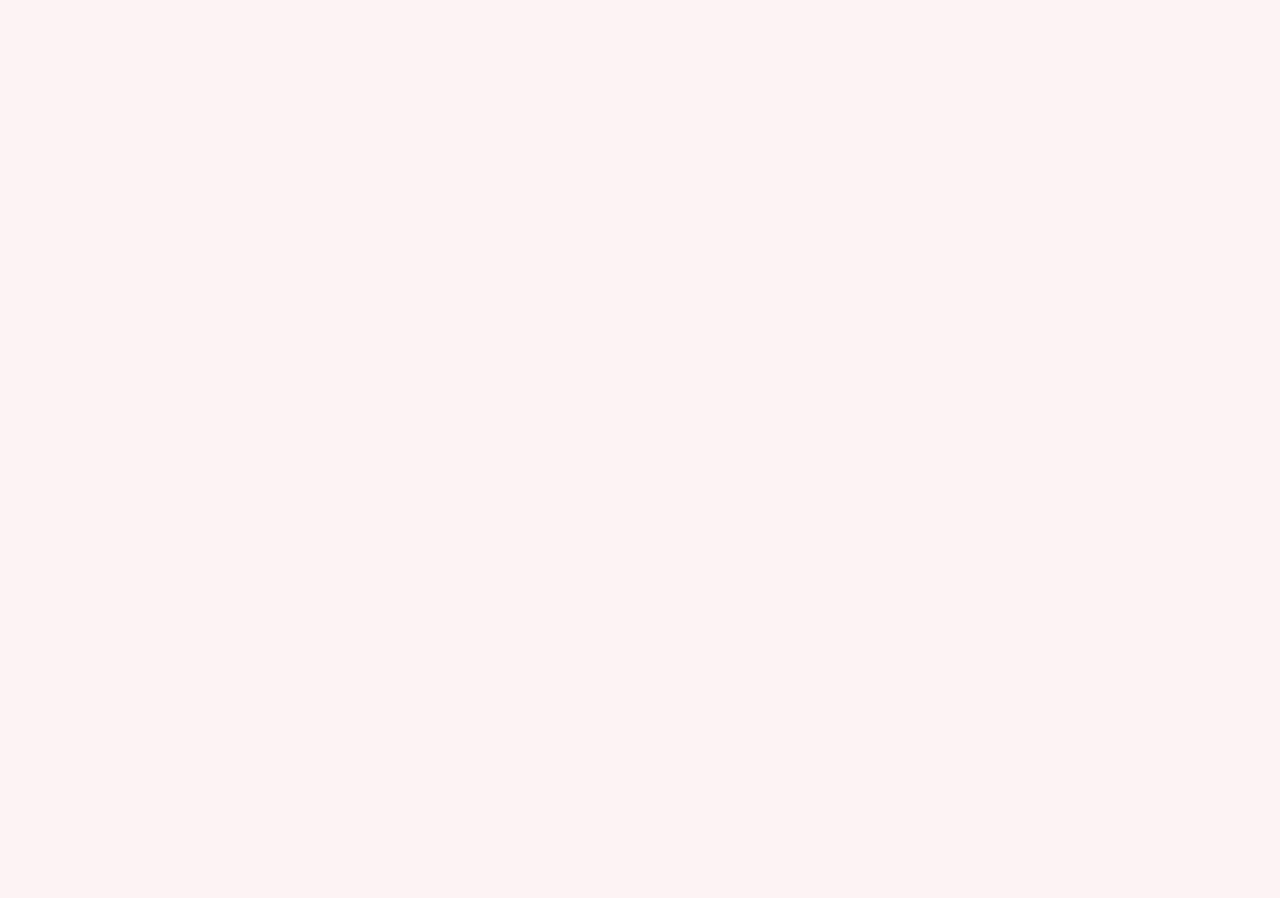
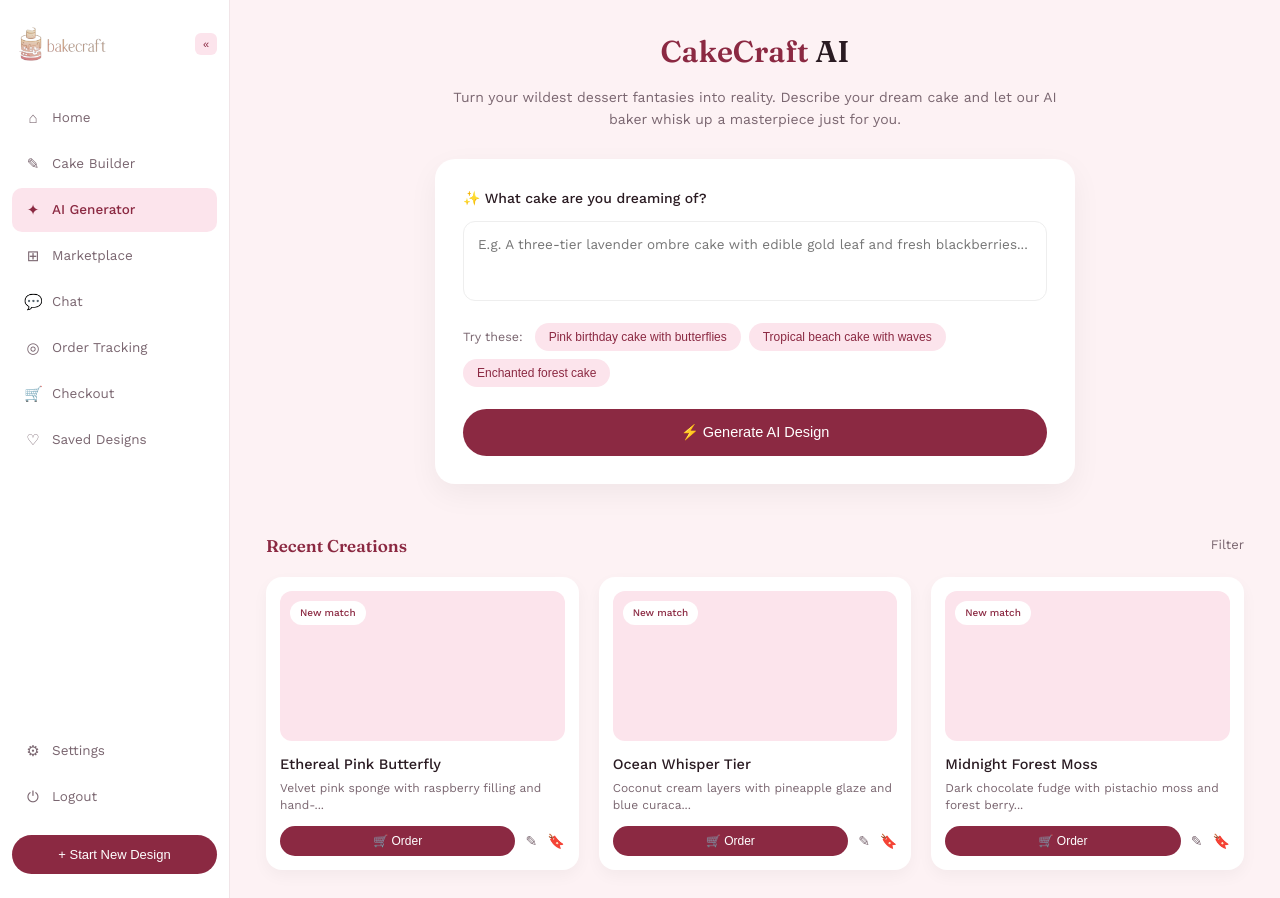
Before and after one commit to ritika-rawal/BakeCraft, a React (Create React App) app in the folder client/: page /ai-generator in a window 1280 px wide. Before the commit this address had no page. Before the commit the page ends 800 px from the top, so only its background shows below. Built offline with nearby package versions, Linux system fonts and the light colour scheme.

Commit message:
added generated ai

```diff
--- a/client/package.json
+++ b/client/package.json
@@ -7,6 +7,7 @@
     "@testing-library/jest-dom": "^6.9.1",
     "@testing-library/react": "^16.3.2",
     "@testing-library/user-event": "^13.5.0",
+    "openai": "^6.45.0",
     "react": "^19.2.7",
     "react-dom": "^19.2.7",
     "react-router-dom": "^7.18.1",
--- a/client/src/App.js
+++ b/client/src/App.js
@@ -6,6 +6,7 @@ import Login from './pages/Login';
 import Signup from './pages/Signup';
 import CustomerDashboard from './pages/CustomerDashboard';
 import BakerDashboard from './pages/BakerDashboard';
+import AIGenerator from './pages/AIGenerator';
 
 function App() {
   return (
@@ -17,6 +18,7 @@ function App() {
         <Route path="/signup" element={<Signup />} />
         <Route path="/dashboard/customer" element={<CustomerDashboard />} />
         <Route path="/dashboard/baker" element={<BakerDashboard />} />
+        <Route path="/ai-generator" element={<AIGenerator />} />
       </Routes>
     </BrowserRouter>
   );
--- a/client/src/components/Sidebar.jsx
+++ b/client/src/components/Sidebar.jsx
@@ -3,7 +3,7 @@ import { Link, useLocation } from 'react-router-dom';
 const NAV_ITEMS = [
   { label: 'Home', icon: '⌂', path: '/dashboard/customer' },
   { label: 'Cake Builder', icon: '✎', path: '/builder' },
-  { label: 'AI Generator', icon: '✦', path: '/builder' },
+  { label: 'AI Generator', icon: '✦', path: '/ai-generator' },
   { label: 'Marketplace', icon: '⊞', path: '/#bakers' },
   { label: 'Chat', icon: '💬', path: '#' },
   { label: 'Order Tracking', icon: '◎', path: '#' },
--- /dev/null
+++ b/client/src/pages/AIGenerator.jsx
@@ -0,0 +1,237 @@
+import { useState } from 'react';
+import DashboardLayout from '../components/DashboardLayout';
+
+const SUGGESTIONS = [
+  'Pink birthday cake with butterflies',
+  'Tropical beach cake with waves',
+  'Enchanted forest cake',
+];
+
+const RECENT_CREATIONS = [
+  { id: 1, name: 'Ethereal Pink Butterfly', desc: 'Velvet pink sponge with raspberry filling and hand-...', tag: 'New match' },
+  { id: 2, name: 'Ocean Whisper Tier', desc: 'Coconut cream layers with pineapple glaze and blue curaca...', tag: 'New match' },
+  { id: 3, name: 'Midnight Forest Moss', desc: 'Dark chocolate fudge with pistachio moss and forest berry...', tag: 'New match' },
+];
+
+export default function AIGenerator() {
+  const [prompt, setPrompt] = useState('');
+  const [generating, setGenerating] = useState(false);
+
+  const handleGenerate = () => {
+    if (!prompt.trim()) return;
+    setGenerating(true);
+    // TODO: replace with real API call to your AI backend endpoint
+    setTimeout(() => setGenerating(false), 1500);
+  };
+
+  return (
+    <DashboardLayout>
+      <div style={styles.hero}>
+        <h1 style={styles.title}>
+          <span style={styles.titleAccent}>CakeCraft</span> AI
+        </h1>
+        <p style={styles.subtitle}>
+          Turn your wildest dessert fantasies into reality. Describe your dream
+          cake and let our AI baker whisk up a masterpiece just for you.
+        </p>
+
+        <div style={styles.promptCard}>
+          <p style={styles.promptLabel}>✨ What cake are you dreaming of?</p>
+          <textarea
+            value={prompt}
+            onChange={(e) => setPrompt(e.target.value)}
+            placeholder="E.g. A three-tier lavender ombre cake with edible gold leaf and fresh blackberries..."
+            style={styles.textarea}
+          />
+
+          <div style={styles.chipRow}>
+            <span style={styles.chipLabel}>Try these:</span>
+            {SUGGESTIONS.map((s) => (
+              <button key={s} onClick={() => setPrompt(s)} style={styles.chip}>
+                {s}
+              </button>
+            ))}
+          </div>
+
+          <button
+            onClick={handleGenerate}
+            className="btn-primary"
+            style={styles.generateBtn}
+            disabled={generating}
+          >
+            {generating ? 'Generating...' : '⚡ Generate AI Design'}
+          </button>
+        </div>
+      </div>
+
+      <div style={styles.recentHeader}>
+        <h3 style={styles.recentTitle}>Recent Creations</h3>
+        <span style={styles.filterLink}>Filter</span>
+      </div>
+
+      <div style={styles.grid}>
+        {RECENT_CREATIONS.map((c) => (
+          <div key={c.id} style={styles.card}>
+            <div style={styles.imgPlaceholder}>
+              <span style={styles.tag}>{c.tag}</span>
+            </div>
+            <p style={styles.cardName}>{c.name}</p>
+            <p style={styles.cardDesc}>{c.desc}</p>
+            <div style={styles.cardFooter}>
+              <button style={styles.orderSmallBtn}>🛒 Order</button>
+              <span style={styles.iconBtn}>✎</span>
+              <span style={styles.iconBtn}>🔖</span>
+            </div>
+          </div>
+        ))}
+      </div>
+    </DashboardLayout>
+  );
+}
+
+const styles = {
+  hero: {
+    textAlign: 'center',
+    maxWidth: '640px',
+    margin: '0 auto 48px',
+  },
+  title: {
+    fontSize: '30px',
+    marginBottom: '10px',
+  },
+  titleAccent: {
+    color: 'var(--rose-deep)',
+  },
+  subtitle: {
+    fontSize: '14px',
+    color: 'var(--text-muted)',
+    marginBottom: '28px',
+  },
+  promptCard: {
+    background: '#fff',
+    borderRadius: '20px',
+    padding: '28px',
+    boxShadow: '0 10px 30px rgba(0,0,0,0.05)',
+    textAlign: 'left',
+  },
+  promptLabel: {
+    fontSize: '14px',
+    fontWeight: 500,
+    marginBottom: '12px',
+  },
+  textarea: {
+    width: '100%',
+    minHeight: '80px',
+    padding: '14px',
+    borderRadius: '12px',
+    border: '1px solid #eee',
+    fontSize: '13.5px',
+    fontFamily: 'var(--font-body)',
+    resize: 'none',
+    marginBottom: '14px',
+  },
+  chipRow: {
+    display: 'flex',
+    flexWrap: 'wrap',
+    alignItems: 'center',
+    gap: '8px',
+    marginBottom: '22px',
+  },
+  chipLabel: {
+    fontSize: '12.5px',
+    color: 'var(--text-muted)',
+    marginRight: '4px',
+  },
+  chip: {
+    background: 'var(--pink-soft)',
+    color: 'var(--rose-deep)',
+    border: 'none',
+    borderRadius: '16px',
+    padding: '7px 14px',
+    fontSize: '12px',
+    cursor: 'pointer',
+  },
+  generateBtn: {
+    width: '100%',
+    padding: '15px',
+    fontSize: '14.5px',
+  },
+
+  recentHeader: {
+    display: 'flex',
+    justifyContent: 'space-between',
+    alignItems: 'center',
+    marginBottom: '18px',
+  },
+  recentTitle: {
+    fontSize: '17px',
+    color: 'var(--rose-deep)',
+  },
+  filterLink: {
+    fontSize: '13px',
+    color: 'var(--text-muted)',
+    cursor: 'pointer',
+  },
+
+  grid: {
+    display: 'grid',
+    gridTemplateColumns: 'repeat(auto-fit, minmax(220px, 1fr))',
+    gap: '20px',
+  },
+  card: {
+    background: '#fff',
+    borderRadius: '16px',
+    padding: '14px',
+    boxShadow: '0 6px 16px rgba(0,0,0,0.04)',
+  },
+  imgPlaceholder: {
+    background: 'var(--pink-soft)', // swap for: background: `url(/your-image.jpg) center/cover`
+    borderRadius: '12px',
+    height: '150px',
+    marginBottom: '12px',
+    position: 'relative',
+  },
+  tag: {
+    position: 'absolute',
+    top: '10px',
+    left: '10px',
+    background: '#fff',
+    borderRadius: '12px',
+    padding: '4px 10px',
+    fontSize: '10px',
+    fontWeight: 500,
+    color: 'var(--rose-deep)',
+  },
+  cardName: {
+    fontSize: '14.5px',
+    fontWeight: 500,
+    marginBottom: '4px',
+  },
+  cardDesc: {
+    fontSize: '12px',
+    color: 'var(--text-muted)',
+    marginBottom: '12px',
+    lineHeight: 1.4,
+  },
+  cardFooter: {
+    display: 'flex',
+    alignItems: 'center',
+    gap: '10px',
+  },
+  orderSmallBtn: {
+    background: 'var(--rose-deep)',
+    color: '#fff',
+    border: 'none',
+    borderRadius: '16px',
+    padding: '8px 14px',
+    fontSize: '12px',
+    fontWeight: 500,
+    cursor: 'pointer',
+    flex: 1,
+  },
+  iconBtn: {
+    fontSize: '14px',
+    color: 'var(--text-muted)',
+    cursor: 'pointer',
+  },
+};
```
Also changed, not shown: 2 other files (tests, documents, lock files or other folders).
